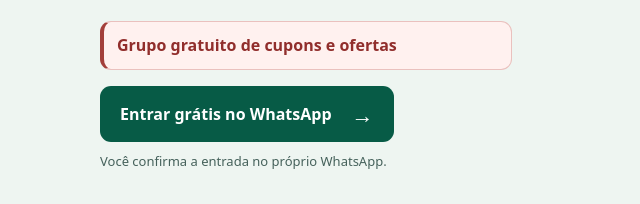
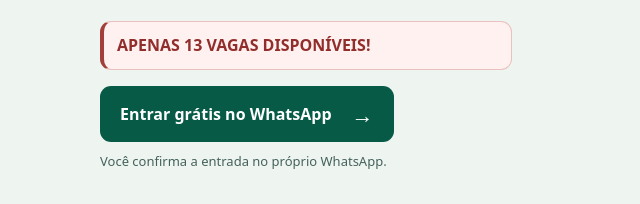
Before and after one commit to arthurmendessp23-ctrl/P-gina-Ponte-Achadinhos-JR, a plain HTML site: page index.html in a window 1280 px wide. Shown: the part 572-776 px from the top of the page, 0-640 px from the left. Drawn offline with Linux system fonts and the light colour scheme.

Commit message:
Update index.html

```diff
--- a/index.html
+++ b/index.html
@@ -21,7 +21,7 @@
       <div class="intro">
         <h1 id="title">Achadinhos da Shopee <em>no seu WhatsApp.</em></h1>
         <p>Receba os cupons e as ofertas que a Joyce seleciona e confira os produtos direto pelo link de cada achado.</p>
-        <p class="availability availability-low" id="availability-note"><strong>Grupo gratuito de cupons e ofertas</strong></p>
+        <p class="availability availability-low" id="availability-note"><strong>APENAS 13 VAGAS DISPONÍVEIS!</strong></p>
         <div class="availability" id="availability" hidden>
           <div class="availability-label"><strong id="remaining"></strong><span id="occupancy"></span></div>
           <progress id="group-progress" max="1000" value="0" aria-label="Ocupação do grupo"></progress>
```
